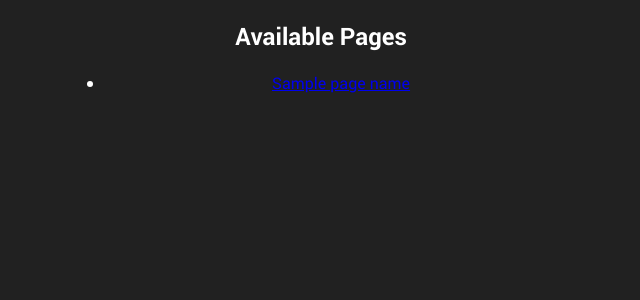
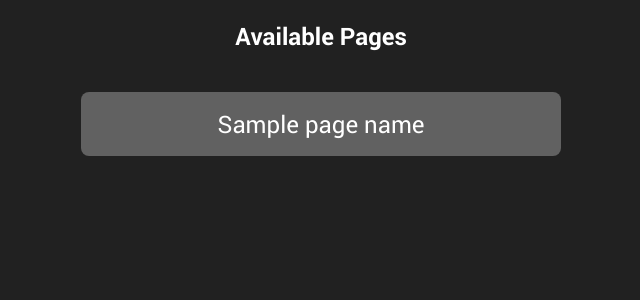
Before and after one commit to TheCodeLabsDevs/DashboardLeaf, a Python web app: template src/templates/index.html in a window 1280 px wide. Shown: the top 300 px of the page, without its empty margins (319-959 px from the left). Run offline with Jinja, Linux system fonts and the light colour scheme; the template is opened without the code that fills it: most values are stand-ins (such as "Sample title", 1, 10 or a date in 2020).

Commit message:
Fixed #18 - Improve page selection styling

```diff
--- a/src/static/css/main.css
+++ b/src/static/css/main.css
@@ -52,3 +52,26 @@ body {
     margin: auto;
     text-align: center;
 }
+
+.spacer {
+    margin-bottom: 5vmin;
+}
+
+.page-item {
+    display: block;
+    background-color: #616161;
+    text-align: center;
+    border-radius: 1vh;
+    margin: 2vmin;
+    padding: 2vmin;
+
+    text-decoration: none;
+    color: white;
+    font-size: 1.5rem;
+}
+
+@media (max-width: 600px) {
+    .content {
+        width: 90%;
+    }
+}
--- a/src/templates/index.html
+++ b/src/templates/index.html
@@ -10,11 +10,10 @@
         <div class="main">
             <div class="content">
                 <h2>Available Pages</h2>
-                <ul>
-                    {% for name in pageNames %}
-                        <li><a href="{{ url_for("routes.show_page", pageName=name) }}">{{ name }}</a></li>
-                    {% endfor %}
-                </ul>
+                <div class="spacer"></div>
+                {% for name in pageNames %}
+                    <a class="page-item" href="{{ url_for("routes.show_page", pageName=name) }}">{{ name }}</a>
+                {% endfor %}
             </div>
         </div>
     </body>
```
